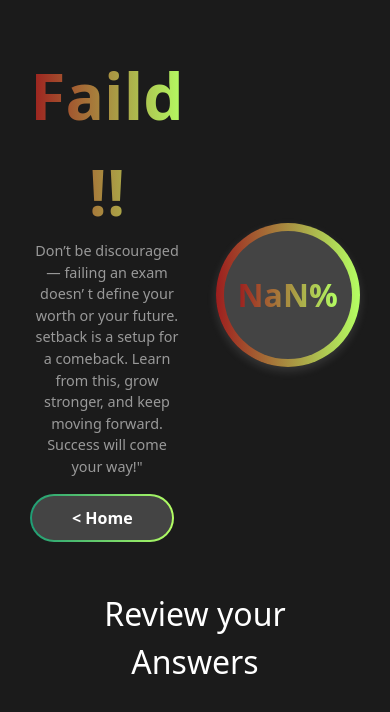
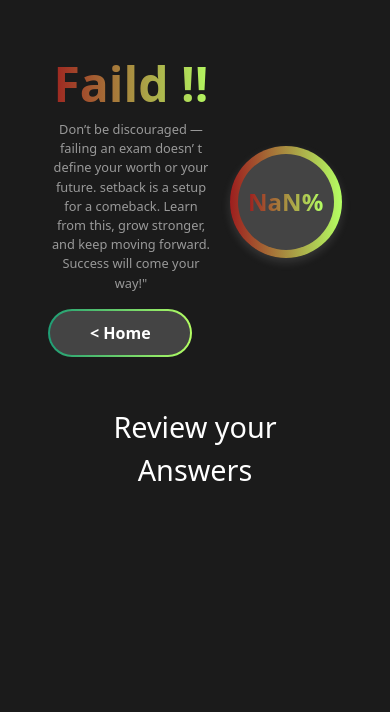
Before and after one commit to youssefmagdyjuo/quiz-app-capstone, a React (Vite) app: page /quiz/resulte in a window 390 px wide. Shown: the top 712 px of the page. Built offline with nearby package versions, Linux system fonts and the light colour scheme.

Commit message:
update styling

```diff
--- a/src/components/AnswersReview.jsx
+++ b/src/components/AnswersReview.jsx
@@ -4,7 +4,7 @@ export default function AnswersReview() {
     const {questions} = useQuestionStore()
     return (
         <>
-        <h1 style={{textAlign:'center',fontSize:'2rem',margin:'2rem'}}>Review your Answers</h1>
+        <h1 style={{textAlign:'center',fontSize:'1.8rem',margin:'2rem'}}>Review your Answers</h1>
         <div className='AnswersReview_container'>
             {
                 questions.map(q=>(
--- a/src/components/Button.jsx
+++ b/src/components/Button.jsx
@@ -3,7 +3,7 @@ import React from 'react'
 export default function Button({buttonStyle,buttonText,buttomFunc}) {
     const styles = `button ${buttonStyle}`;
     return (
-        <div className='buttonContainer'>
+        <div className='buttonContainer colored_box'>
             <button
             className={styles}
             onClick={buttomFunc}
--- a/src/components/Form.jsx
+++ b/src/components/Form.jsx
@@ -40,7 +40,6 @@ export default function Form({isVisible}) {
         }
 
 
-
     return (
         <div className={styles}
         onClick={(e) => {
@@ -49,9 +48,9 @@ export default function Form({isVisible}) {
                 toggleVisible();
                 }}}
         >
-            <div className='form_container'>
+            <div className='form_container colored_box'>
             <div className='form' action="">
-                <h1>Quiz type</h1>
+                <h1 className='coloredText1'>Quiz type</h1>
                 <Select options={categories} title="Category"/>
                 <Select options={difficultyLevels} title="Difficulty"/>
                 <Link to='/quiz'>
--- a/src/components/NavBar.jsx
+++ b/src/components/NavBar.jsx
@@ -4,7 +4,7 @@ import { useOpenForm } from "../store/Q_Store";
 export default function NavBar() {
     const {toggleVisible} = useOpenForm();
     return (
-        <div className="navBar_container">
+        <div className="navBar_container colored_box">
                 <nav className="navBar">
                 <h1>Quizify</h1>
                 <Button buttomFunc={toggleVisible} buttonStyle='secondaryButton' buttonText='Get Started'/>
--- a/src/components/QuizResulte.jsx
+++ b/src/components/QuizResulte.jsx
@@ -7,9 +7,9 @@ export default function QuizResulte() {
     const percentage =score/questions.length*100
     let statusStyle;
     if(percentage>=50){
-        statusStyle ='success'
+        statusStyle ='coloredText1'
     }else{
-        statusStyle ='faild'
+        statusStyle ='coloredText2'
     }
     return (
         <div className='QuizResulte_container'>
--- a/src/index.css
+++ b/src/index.css
@@ -25,25 +25,30 @@ body {
     margin: 0;
     padding: 0;
     box-sizing: border-box;
+    list-style: none;
 }
 .container{
     max-width: 50rem;
     width: 90%;
 }
-a {
-    text-decoration: none;
+.colored_box{
+    background: var(--mix-bg1);
+    display: flex;
+    justify-content: center;
+    align-items: center;
 }
-
-li {
-    list-style: none;
+.coloredText1{
+    background: var(--mix-bg1);
+    -webkit-background-clip: text;
+    -webkit-text-fill-color: transparent;
 }
-
+.coloredText2{
+    background: var(--mix-bg2);
+    -webkit-background-clip: text;
+    -webkit-text-fill-color: transparent;
+}
 .navBar_container {
-    background: linear-gradient(90deg, var(--primary-color) 0%, var(--secondary-color) 100%);
     border-radius: 10rem;
-    display: flex;
-    justify-content: end;
-    align-items: center;
     margin: 0 auto;
     max-width: 50rem;
     width: 90%;
@@ -52,25 +57,11 @@ li {
     padding: 0 0 0 0.2rem;
 }
 
-.navBar {
-    border-radius: 10rem;
-    display: flex;
-    justify-content: space-between;
-    align-items: center;
-    width: 100%;
-    height: 91%;
-    background-color: var(--background-color);
-    padding: 0 0 0 2rem;
-}
-
 .buttonContainer {
-    background: linear-gradient(90deg, var(--primary-color) 0%, var(--secondary-color) 100%);
     width: 9rem;
     height: 3rem;
     border-radius: 10rem;
-    display: flex;
-    justify-content: center;
-    align-items: center;
+
 }
 .btnNav{
     background: var(--gray);
@@ -101,6 +92,18 @@ li {
     background: transparent;
 }
 
+/* ================= NavBar component ================ */
+
+.navBar {
+    border-radius: 10rem;
+    display: flex;
+    justify-content: space-between;
+    align-items: center;
+    width: 100%;
+    height: 91%;
+    background-color: var(--background-color);
+    padding: 0 0 0 2rem;
+}
 .secondaryButton {
     background: var(--gray);
 }
@@ -125,9 +128,6 @@ li {
 .header_1 {
     font-size: 4rem;
     font-weight: 600;
-    background: linear-gradient(90deg, var(--primary-color) 0%, var(--secondary-color) 100%);
-    -webkit-background-clip: text;
-    -webkit-text-fill-color: transparent;
 }
 
 .headerContainer p {
@@ -136,7 +136,7 @@ li {
     margin-bottom: 1rem;
 }
 
-
+/* ================= Select component ================ */
 .dropdown {
     position: relative;
     width: 100%;
@@ -147,34 +147,24 @@ li {
     width: 100%;
     border-radius: 50px;
     border: 2px solid transparent;
-    background: linear-gradient(90deg, #1E9D75, #B4FF63);
-    color: #fff;
-    font-size: 16px;
-    font-weight: 500;
+    background: var(--mix-bg1);
     cursor: pointer;
-    display: flex;
-    justify-content: space-between;
-    align-items: center;
     transition: opacity 0.3s ease;
 }
 
 .dropbtn:hover {
-    opacity: 0.9;
+    opacity: 0.7;
 }
 
 .dropbtn .selected {
     background: var(--background-color);
     border-radius: 50px;
     padding: 8px 16px;
-    flex: 1;
     display: flex;
     justify-content: space-between;
-    align-items: center;
-
 }
 
 .dropdown-content {
-    list-style: none;
     margin: 0;
     padding: 5px;
     position: absolute;
@@ -184,12 +174,11 @@ li {
     background: #222;
     border-radius: 15px;
     box-shadow: 0 6px 12px rgba(0, 0, 0, 0.3);
-    z-index: 100;
+    z-index: 10;
 }
 
 .dropdown-content li {
     padding: 12px 16px;
-    color: #fff;
     cursor: pointer;
     border-radius: 8px;
     transition: background 0.2s ease;
@@ -200,7 +189,7 @@ li {
     background: #1E9D75;
 }
 
-/* ==============form popUp================ */
+/* ================= Form component ================ */
 .formContainerPage {
     display: flex;
     justify-content: center;
@@ -215,14 +204,10 @@ li {
 }
 
 .form_container {
-    display: flex;
-    justify-content: center;
-    align-items: center;
     margin: 0 auto;
     max-width: 30rem;
     width: 90%;
     height: 25rem;
-    background: linear-gradient(90deg, var(--primary-color) 0%, var(--secondary-color) 100%);
     border-radius: 2rem;
     box-shadow: 0px 4px 10px rgba(228, 228, 228, 0.144);
 }
@@ -244,9 +229,6 @@ li {
 .form>h1 {
     font-size: 2rem;
     font-weight: 600;
-    background: linear-gradient(90deg, var(--primary-color) 0%, var(--secondary-color) 100%);
-    -webkit-background-clip: text;
-    -webkit-text-fill-color: transparent;
 }
 
 .desplay {
@@ -267,7 +249,7 @@ li {
 }
 
 .questionBox{
-    background: linear-gradient(90deg, var(--primary-color) 0%, var(--secondary-color) 100%);
+    background: var(--mix-bg1);
     width: 100%;
     padding: 2px;
     border-radius: 1rem;
@@ -321,12 +303,10 @@ li {
     align-items: center;
     gap: 1rem;
     width: 100%;
-    /* background-color: violet; */
 }
 .moveBar .questionNumber_Container{
-    background: linear-gradient(90deg, var(--primary-color) 0%, var(--secondary-color) 100%);
-    /* width: 5rem; */
-    /* height: 5rem; */
+    background: var(--mix-bg1);
+
     border-radius: 10rem;
     display: flex;
     justify-content: center;
@@ -346,7 +326,6 @@ li {
     font-weight: 600;
 }
 .moveButtons{
-    /* background-color: red; */
     display: flex;
     justify-content: space-between;
     width: 100%;
@@ -360,9 +339,9 @@ li {
     margin: 0 auto;
     width: 90%;
     max-width: 75rem;
+    margin-bottom: 2rem;
 }
 .questionReview_container{
-    /* background: linear-gradient(90deg, var(--primary-color) 0%, var(--secondary-color) 100%); */
     width: 100%;
     height: fit-content;
     padding: 2px;
@@ -404,23 +383,13 @@ li {
     font-weight: 600;
 
 }
-.success{
-    background: linear-gradient(90deg, var(--primary-color) 0%, var(--secondary-color) 100%);
-    -webkit-background-clip: text;
-    -webkit-text-fill-color: transparent;
-}
-.faild{
-    background: linear-gradient(90deg, var(--dengar) 0%, var(--secondary-color) 100%);
-    -webkit-background-clip: text;
-    -webkit-text-fill-color: transparent;
-}
+
 .QuizResulte_container .userResulteStatus p{
     font-size: 0.9rem;
     color: #999;
     padding-bottom: 1rem;
 }
 .QuizResulte_container .scoreStatus_container{
-    /* background: var(--mix-bg1); */
     border-radius: 10rem;
     display: flex;
     justify-content: center;
@@ -484,14 +453,6 @@ li {
         padding: 0 0 0 1rem;
     }
 
-    .buttonContainer {
-        /* width: 7.6rem; */
-        /* height: 2.5rem; */
-    }
-
-    .button {
-        /* font-size: 0.8rem; */
-    }
     .optionsContainer{
         width: 100%;
     }
@@ -499,5 +460,20 @@ li {
     flex-direction: column;
     gap: 0rem;
 }
-
+.QuizResulte_container{
+    gap: 1rem;
 }
+.QuizResulte_container .userResulteStatus h1{
+    font-size: 3rem;
+}
+.QuizResulte_container .userResulteStatus p{
+    font-size: 0.8rem;
+}
+.QuizResulte_container .scoreStatus_container .scoreStatus{
+    width: 6rem;
+    height: 6rem;
+}
+.QuizResulte_container .scoreStatus_container .scoreStatus h2{
+    font-size: 1.5rem;
+}
+}
--- a/src/pages/Home.jsx
+++ b/src/pages/Home.jsx
@@ -11,7 +11,7 @@ export default function Home() {
         <div className="headerContainer">
             <NavBar />
             <h2 className="header_2">Empower with Insight</h2>
-            <h1 className="header_1">Chase the Challenge</h1>
+            <h1 className="header_1 coloredText1">Chase the Challenge</h1>
             <div style={{background:'#999',margin:'0.5rem',borderRadius:'5rem' ,height:'2px',width:'65%',maxWidth:'30rem'}}></div>
             <p>Challenge yourself with fun and engaging quizzes that make learning exciting and rewarding  </p>
             <Button buttomFunc={toggleVisible} buttonStyle='primaryButton' buttonText="Try Now"/>
```
